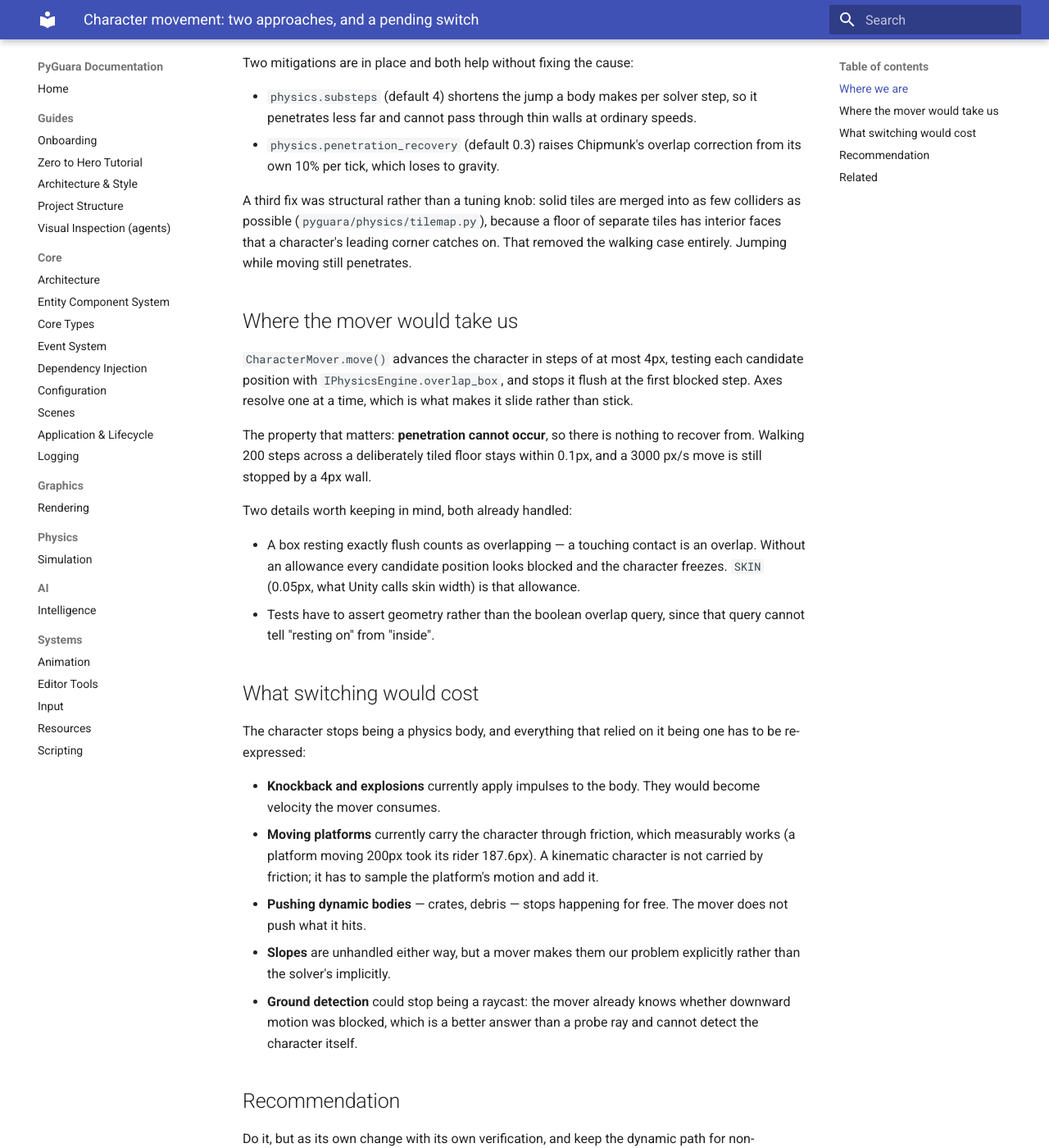
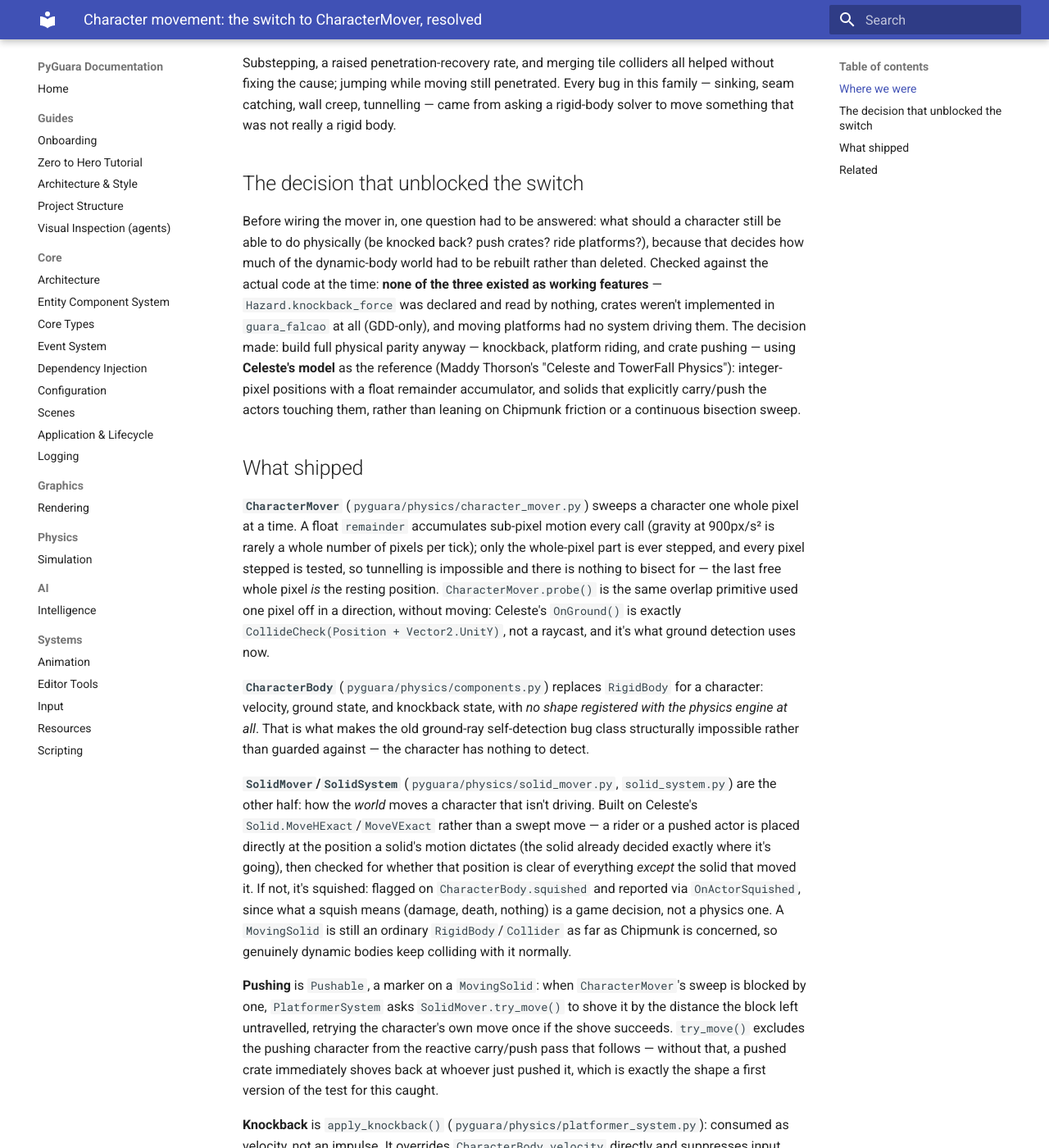
Before and after one commit to Wedeueis/pyguara, an MkDocs documentation site: the page built from docs/physics/character-movement.md, in a window 1280 px wide and 1400 px high, scrolled down 777 px. Shown: the whole window at 82% size. Built offline with MkDocs 1.6.1 and Material for MkDocs 9.7.7, drawn with Linux system fonts in a browser that asks for light colours; some of the changed text lies outside the part shown.

Commit message:
docs(physics): record the character-movement decision as resolved
docs/physics/character-movement.md described a pending switch and the
open question blocking it. Rewritten to record what was actually
decided (full physical parity, on Celeste's model) and the shape the
engine ended up with: CharacterMover's integer+remainder stepping,
CharacterBody replacing RigidBody for a character, SolidMover/SolidSystem
for riding and pushing, apply_knockback(), and the system-ordering
change that made querying a solid's current-tick position possible.

REFACTOR_STATE.md: closes out the physics iteration's one open
decision, logs what was built against it, and corrects a stale PR
reference (only the branch's first commit went out as PR #24 -- the
rest, including this work, is still unmerged).

````diff
--- a/docs/physics/character-movement.md
+++ b/docs/physics/character-movement.md
@@ -1,23 +1,23 @@
-# Character movement: two approaches, and a pending switch
+# Character movement: the switch to CharacterMover, resolved
 
-PyGuara currently moves platformer characters as **dynamic rigid bodies with
-assigned velocity**. `pyguara/physics/character_mover.py` implements the
-other approach, **swept collide-and-slide**, and is not yet wired in. This
-document records why, what it would change, and what has to be rewritten if
-we go through with it.
+PyGuara used to move platformer characters as **dynamic rigid bodies with
+assigned velocity**. That is no longer true: characters are now moved by
+**`CharacterMover`**, a swept collide-and-slide mover, and carry no physics
+body at all. This document records why the old approach was replaced, the
+decision that unblocked the switch, and the shape the engine ended up with.
 
-## Where we are
+## Where we were
 
-`PlatformerSystem` reads input, works out a desired velocity, and assigns it
+`PlatformerSystem` read input, worked out a desired velocity, and assigned it
 to the body:
 
 ```python
 rigidbody.handle.velocity = Vector2(new_velocity_x, new_velocity_y)
 ```
 
-Chipmunk then steps the world and resolves whatever overlaps result. That is
-the source of a family of bugs, because a character pressed into geometry is
-*inside* it until the solver pushes it back out.
+Chipmunk then stepped the world and resolved whatever overlaps resulted.
+That was the source of a whole family of bugs, because a character pressed
+into geometry is *inside* it until the solver pushes it back out.
 
 Measured in `guara_falcao`, jumping while running:
 
@@ -27,75 +27,112 @@ Measured in `guara_falcao`, jumping while running:
 | recovery rate | ~0.04px per tick |
 | time visibly sunk | over 3 seconds |
 
-Two mitigations are in place and both help without fixing the cause:
+Substepping, a raised penetration-recovery rate, and merging tile colliders
+all helped without fixing the cause; jumping while moving still penetrated.
+Every bug in this family — sinking, seam catching, wall creep, tunnelling —
+came from asking a rigid-body solver to move something that was not really a
+rigid body.
 
-- `physics.substeps` (default 4) shortens the jump a body makes per solver
-  step, so it penetrates less far and cannot pass through thin walls at
-  ordinary speeds.
-- `physics.penetration_recovery` (default 0.3) raises Chipmunk's overlap
-  correction from its own 10% per tick, which loses to gravity.
+## The decision that unblocked the switch
 
-A third fix was structural rather than a tuning knob: solid tiles are merged
-into as few colliders as possible (`pyguara/physics/tilemap.py`), because a
-floor of separate tiles has interior faces that a character's leading corner
-catches on. That removed the walking case entirely. Jumping while moving
-still penetrates.
+Before wiring the mover in, one question had to be answered: what should a
+character still be able to do physically (be knocked back? push crates? ride
+platforms?), because that decides how much of the dynamic-body world had to
+be rebuilt rather than deleted. Checked against the actual code at the time:
+**none of the three existed as working features** — `Hazard.knockback_force`
+was declared and read by nothing, crates weren't implemented in
+`guara_falcao` at all (GDD-only), and moving platforms had no system driving
+them. The decision made: build full physical parity anyway — knockback,
+platform riding, and crate pushing — using **Celeste's model** as the
+reference (Maddy Thorson's "Celeste and TowerFall Physics"): integer-pixel
+positions with a float remainder accumulator, and solids that explicitly
+carry/push the actors touching them, rather than leaning on Chipmunk
+friction or a continuous bisection sweep.
 
-## Where the mover would take us
+## What shipped
 
-`CharacterMover.move()` advances the character in steps of at most 4px,
-testing each candidate position with `IPhysicsEngine.overlap_box`, and stops
-it flush at the first blocked step. Axes resolve one at a time, which is
-what makes it slide rather than stick.
+**`CharacterMover`** (`pyguara/physics/character_mover.py`) sweeps a
+character one whole pixel at a time. A float `remainder` accumulates
+sub-pixel motion every call (gravity at 900px/s² is rarely a whole number of
+pixels per tick); only the whole-pixel part is ever stepped, and every pixel
+stepped is tested, so tunnelling is impossible and there is nothing to
+bisect for — the last free whole pixel *is* the resting position.
+`CharacterMover.probe()` is the same overlap primitive used one pixel off in
+a direction, without moving: Celeste's `OnGround()` is exactly
+`CollideCheck(Position + Vector2.UnitY)`, not a raycast, and it's what ground
+detection uses now.
 
-The property that matters: **penetration cannot occur**, so there is nothing
-to recover from. Walking 200 steps across a deliberately tiled floor stays
-within 0.1px, and a 3000 px/s move is still stopped by a 4px wall.
+**`CharacterBody`** (`pyguara/physics/components.py`) replaces `RigidBody`
+for a character: velocity, ground state, and knockback state, with *no
+shape registered with the physics engine at all*. That is what makes the
+old ground-ray self-detection bug class structurally impossible rather than
+guarded against — the character has nothing to detect.
 
-Two details worth keeping in mind, both already handled:
+**`SolidMover`/`SolidSystem`** (`pyguara/physics/solid_mover.py`,
+`solid_system.py`) are the other half: how the *world* moves a character
+that isn't driving. Built on Celeste's `Solid.MoveHExact`/`MoveVExact`
+rather than a swept move — a rider or a pushed actor is placed directly at
+the position a solid's motion dictates (the solid already decided exactly
+where it's going), then checked for whether that position is clear of
+everything *except* the solid that moved it. If not, it's squished:
+flagged on `CharacterBody.squished` and reported via `OnActorSquished`,
+since what a squish means (damage, death, nothing) is a game decision, not
+a physics one. A `MovingSolid` is still an ordinary `RigidBody`/`Collider`
+as far as Chipmunk is concerned, so genuinely dynamic bodies keep colliding
+with it normally.
 
-- A box resting exactly flush counts as overlapping — a touching contact is
-  an overlap. Without an allowance every candidate position looks blocked
-  and the character freezes. `SKIN` (0.05px, what Unity calls skin width) is
-  that allowance.
-- Tests have to assert geometry rather than the boolean overlap query, since
-  that query cannot tell "resting on" from "inside".
+**Pushing** is `Pushable`, a marker on a `MovingSolid`: when
+`CharacterMover`'s sweep is blocked by one, `PlatformerSystem` asks
+`SolidMover.try_move()` to shove it by the distance the block left
+untravelled, retrying the character's own move once if the shove succeeds.
+`try_move()` excludes the pushing character from the reactive carry/push
+pass that follows — without that, a pushed crate immediately shoves back at
+whoever just pushed it, which is exactly the shape a first version of the
+test for this caught.
 
-## What switching would cost
+**Knockback** is `apply_knockback()` (`pyguara/physics/platformer_system.py`):
+consumed as velocity, not an impulse. It overrides `CharacterBody.velocity`
+directly and suppresses input control for a short window, during which the
+velocity decays back toward zero and gravity keeps acting underneath it —
+an ordinary hit-stun. `games/guara_falcao`'s `HazardSystem` now calls it,
+which is what finally gives `Hazard.knockback_force` something to do.
 
-The character stops being a physics body, and everything that relied on it
-being one has to be re-expressed:
+**System ordering** (`GameplayScene.fixed_update()` in `guara_falcao`)
+became: whatever authors a solid's motion (a patrol script) → sync kinematic
+transforms into the engine, so a query this same tick sees where a solid
+already is → `SolidSystem` carries/pushes whatever a solid touched →
+`PlatformerSystem` moves the character against that now-current geometry →
+`PhysicsSystem` steps whatever is still a genuine Chipmunk dynamic body.
+`PhysicsSystem.sync_kinematic_transforms()` was split out of `update()` to
+make the middle of that sequence possible.
 
-- **Knockback and explosions** currently apply impulses to the body. They
-  would become velocity the mover consumes.
-- **Moving platforms** currently carry the character through friction, which
-  measurably works (a platform moving 200px took its rider 187.6px). A
-  kinematic character is not carried by friction; it has to sample the
-  platform's motion and add it.
-- **Pushing dynamic bodies** — crates, debris — stops happening for free.
-  The mover does not push what it hits.
-- **Slopes** are unhandled either way, but a mover makes them our problem
-  explicitly rather than the solver's implicitly.
-- **Ground detection** could stop being a raycast: the mover already knows
-  whether downward motion was blocked, which is a better answer than a probe
-  ray and cannot detect the character itself.
+Two details worth keeping in mind, both handled:
 
-## Recommendation
-
-Do it, but as its own change with its own verification, and keep the dynamic
-path for non-character bodies. The mover is the reference approach for a
-reason: every bug in this family — sinking, seam catching, wall creep,
-tunnelling — comes from asking a rigid-body solver to move something that is
-not really a rigid body.
-
-Before starting, decide what a character should still be able to do
-physically (be knocked back? push crates?), because that determines how much
-has to be rebuilt rather than deleted.
+- A box resting exactly flush counts as overlapping in Chipmunk's
+  `shape_query` — a touching contact is an overlap. `SKIN` (0.05px) is the
+  allowance applied to every query box so a resting contact doesn't poison
+  the next step's query; it never changes where anything actually settles.
+- Ground/wall detection, riding, and pushing all assert exact pixel
+  positions in tests now, not `pytest.approx(..., abs=0.1)` — there is no
+  bisection settling near the answer any more, so there's no reason to
+  tolerate one.
 
 ## Related
 
-- `pyguara/physics/character_mover.py` — the mover
-- `pyguara/physics/tilemap.py` — collider merging, and why interior faces matter
-- `pyguara/physics/debug_draw.py` — collider and probe-ray overlay (F1 in `guara_falcao`)
-- `tests/integration/test_character_mover.py` — the no-penetration property
-- `tests/integration/test_platformer_feel.py` — coyote time, jump reuse, one-way platforms
+- `pyguara/physics/character_mover.py` — the character's own movement
+- `pyguara/physics/solid_mover.py`, `solid_system.py` — how the world moves a
+  character
+- `pyguara/physics/components.py` — `CharacterBody`, `MovingSolid`, `Pushable`
+- `pyguara/physics/platformer_system.py` — wiring, gravity integration,
+  `apply_knockback()`
+- `pyguara/physics/tilemap.py` — collider merging, and why interior faces
+  mattered even before the mover
+- `pyguara/physics/debug_draw.py` — collider and probe overlay (F1 in
+  `guara_falcao`)
+- `tests/integration/test_character_mover.py` — the no-penetration property,
+  exact-pixel resting positions
+- `tests/integration/test_solid_mover.py` — riding, pushing, squish,
+  pushable crates end to end
+- `tests/integration/test_knockback.py` — override, decay, control handback
+- `tests/integration/test_platformer_feel.py` — coyote time, jump reuse,
+  one-way platforms
````
Also changed, not shown: REFACTOR_STATE.md (+50 -9 lines).
